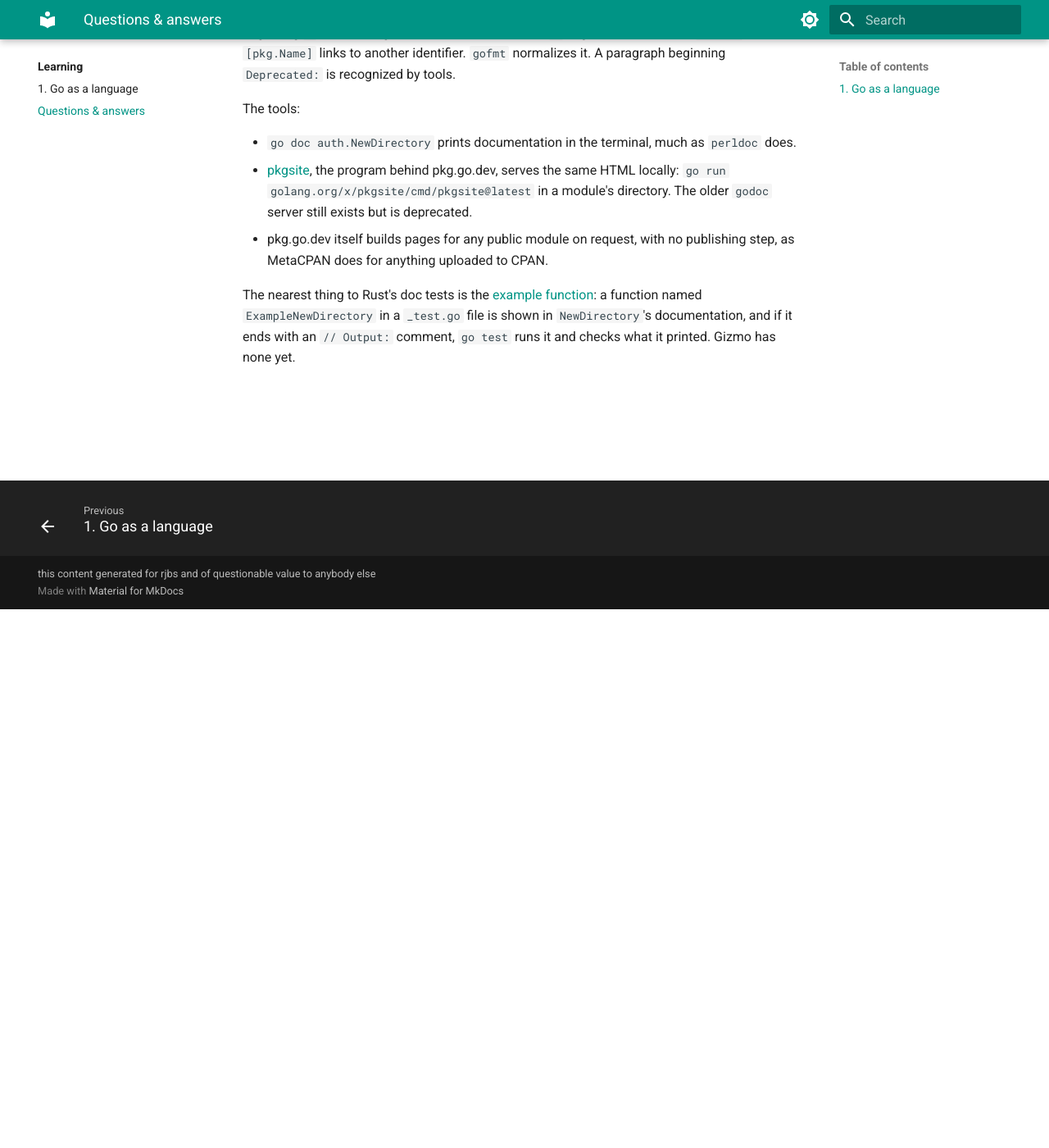
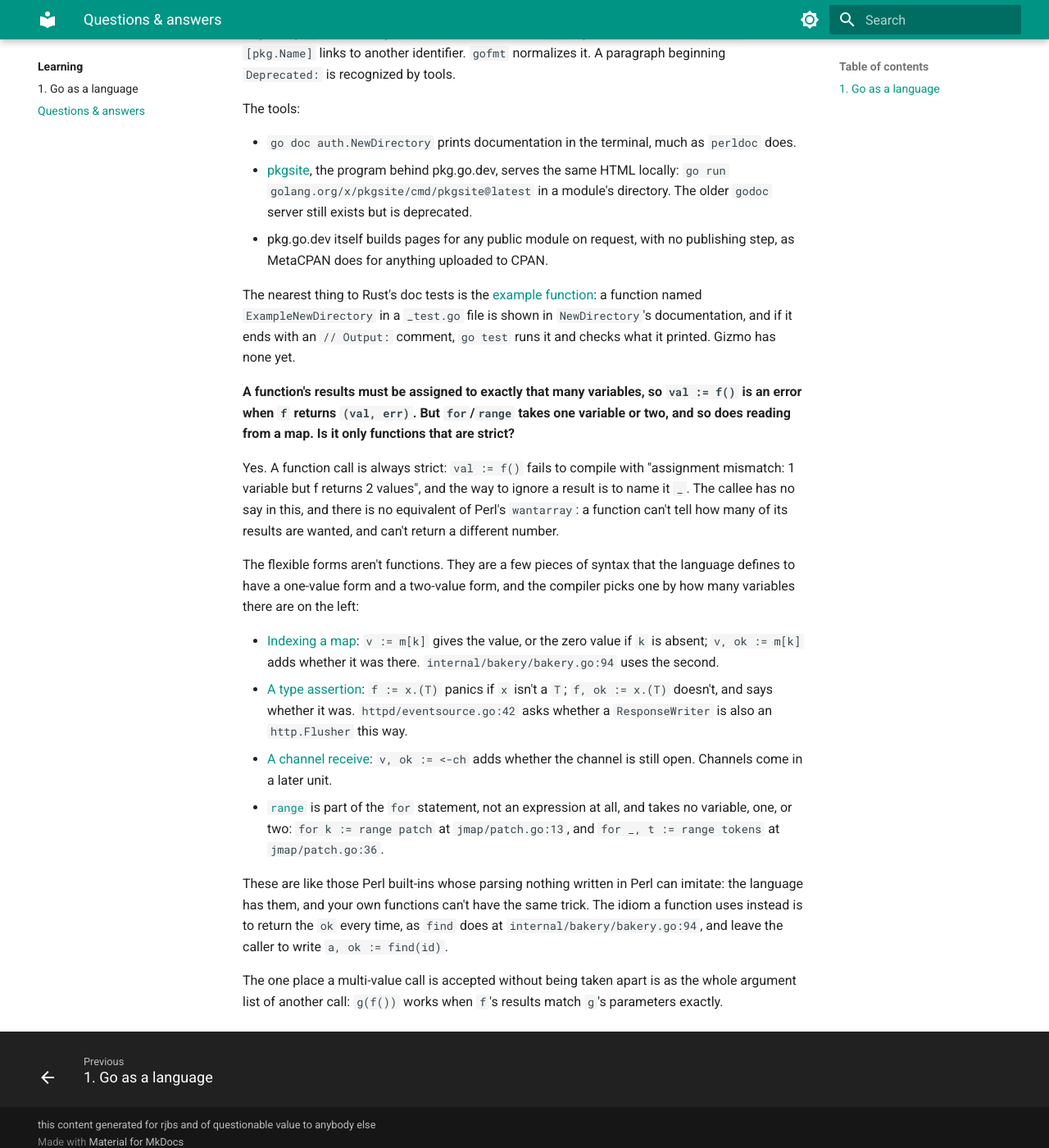
Before and after one commit to rjbs/gizmo, an MkDocs documentation site: the page built from doc/web/docs/learning/questions.md, in a window 1280 px wide and 1400 px high, scrolled down 657 px. Shown: the whole window at 82% size. Built offline with MkDocs 1.6.1 and Material for MkDocs 9.7.7, drawn with Linux system fonts in a browser that asks for light colours.

Commit message:
learning: log a question about how many values an assignment takes
Co-Authored-By: Claude <noreply@anthropic.com>

```diff
--- a/doc/web/docs/learning/questions.md
+++ b/doc/web/docs/learning/questions.md
@@ -44,3 +44,43 @@ The nearest thing to Rust's doc tests is the
 named `ExampleNewDirectory` in a `_test.go` file is shown in
 `NewDirectory`'s documentation, and if it ends with an `// Output:`
 comment, `go test` runs it and checks what it printed.  Gizmo has none yet.
+
+**A function's results must be assigned to exactly that many variables, so
+`val := f()` is an error when `f` returns `(val, err)`.  But `for`/`range`
+takes one variable or two, and so does reading from a map.  Is it only
+functions that are strict?**
+
+Yes.  A function call is always strict: `val := f()` fails to compile with
+"assignment mismatch: 1 variable but f returns 2 values", and the way to
+ignore a result is to name it `_`.  The callee has no say in this, and
+there is no equivalent of Perl's `wantarray`: a function can't tell how many
+of its results are wanted, and can't return a different number.
+
+The flexible forms aren't functions.  They are a few pieces of syntax that
+the language defines to have a one-value form and a two-value form, and the
+compiler picks one by how many variables there are on the left:
+
+- [Indexing a map](https://go.dev/ref/spec#Index_expressions): `v := m[k]`
+  gives the value, or the zero value if `k` is absent; `v, ok := m[k]` adds
+  whether it was there.  `internal/bakery/bakery.go:94` uses the second.
+- [A type assertion](https://go.dev/ref/spec#Type_assertions): `f := x.(T)`
+  panics if `x` isn't a `T`; `f, ok := x.(T)` doesn't, and says whether it
+  was.  `httpd/eventsource.go:42` asks whether a `ResponseWriter` is also an
+  `http.Flusher` this way.
+- [A channel receive](https://go.dev/ref/spec#Receive_operator):
+  `v, ok := <-ch` adds whether the channel is still open.  Channels come in
+  a later unit.
+- [`range`](https://go.dev/ref/spec#For_range) is part of the `for`
+  statement, not an expression at all, and takes no variable, one, or two:
+  `for k := range patch` at `jmap/patch.go:13`, and
+  `for _, t := range tokens` at `jmap/patch.go:36`.
+
+These are like those Perl built-ins whose parsing nothing written in Perl
+can imitate: the language has them, and your own functions can't have the
+same trick.  The idiom a function uses instead is to return the `ok` every
+time, as `find` does at `internal/bakery/bakery.go:94`, and leave the caller
+to write `a, ok := find(id)`.
+
+The one place a multi-value call is accepted without being taken apart is
+as the whole argument list of another call: `g(f())` works when `f`'s
+results match `g`'s parameters exactly.
```
